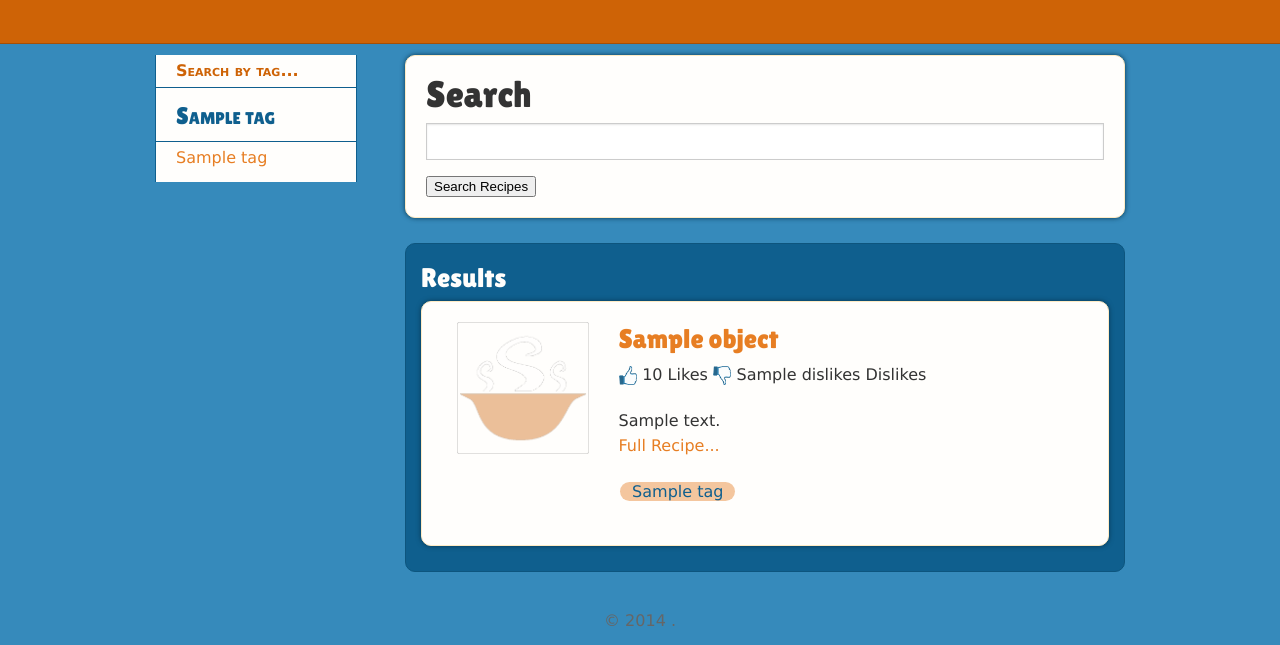
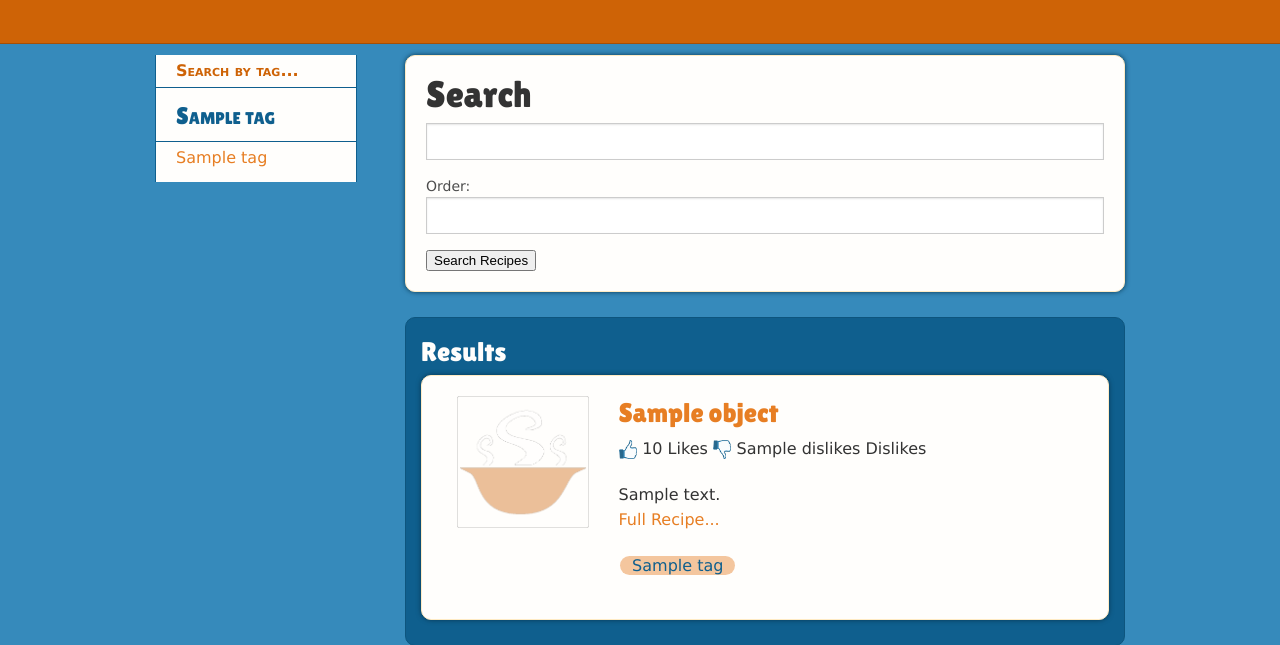
Before and after one commit to kamni/nodonuts, a Django app: template templates/search/search.html in a window 1280 px wide. Shown: the part 55-700 px from the top of the page. Run offline with Django 3.2, Linux system fonts and the light colour scheme; the template is opened without the code that fills it: most values are stand-ins (such as "Sample title", 1, 10 or a date in 2020); form fields are guessed from the names that the template uses.

Commit message:
[#12] added filter dropdown for search

```diff
--- a/recipes/forms.py
+++ b/recipes/forms.py
@@ -11,7 +11,7 @@ class RecipeSearchForm(SearchForm):
         if ordering == 'newest':
             return query.order_by('-date_added')
         if ordering == 'popularity' or ordering is None:
-            return query.order_by('popularity')
+            return query.order_by('-popularity')
         return query
 
     def search(self):
--- a/static/scss/main.scss
+++ b/static/scss/main.scss
@@ -310,7 +310,7 @@
   }
   #featured-recipes {
     @include grid-column(12);
-    padding-bottom: 2rem;
+    padding-bottom: 1.5rem;
   }
   #newest-recipes {
     @extend .wrapper;
@@ -334,6 +334,19 @@
         }
       }
     }
+  }
+}
+
+#search-form {
+  input[type="submit"] {
+    display: block;
+  }
+  label {
+    display: inline-block;
+  }
+  select {
+    width: 60%;
+    display: inline-block;
   }
 }
 
--- a/templates/search/search.html
+++ b/templates/search/search.html
@@ -17,8 +17,9 @@
         <div class="search-options">
           <h2>Search</h2>
 
-          <form method="get" action=".">
+          <form id="search-form" method="get" action=".">
             {{ form.q }}
+            <label for="id_order">{{ form.order.label }}:</label> {{ form.order }}
             <input type="submit" value="Search Recipes">
           </form>
         </div>
```
Also changed, not shown: static/css/main.css.
